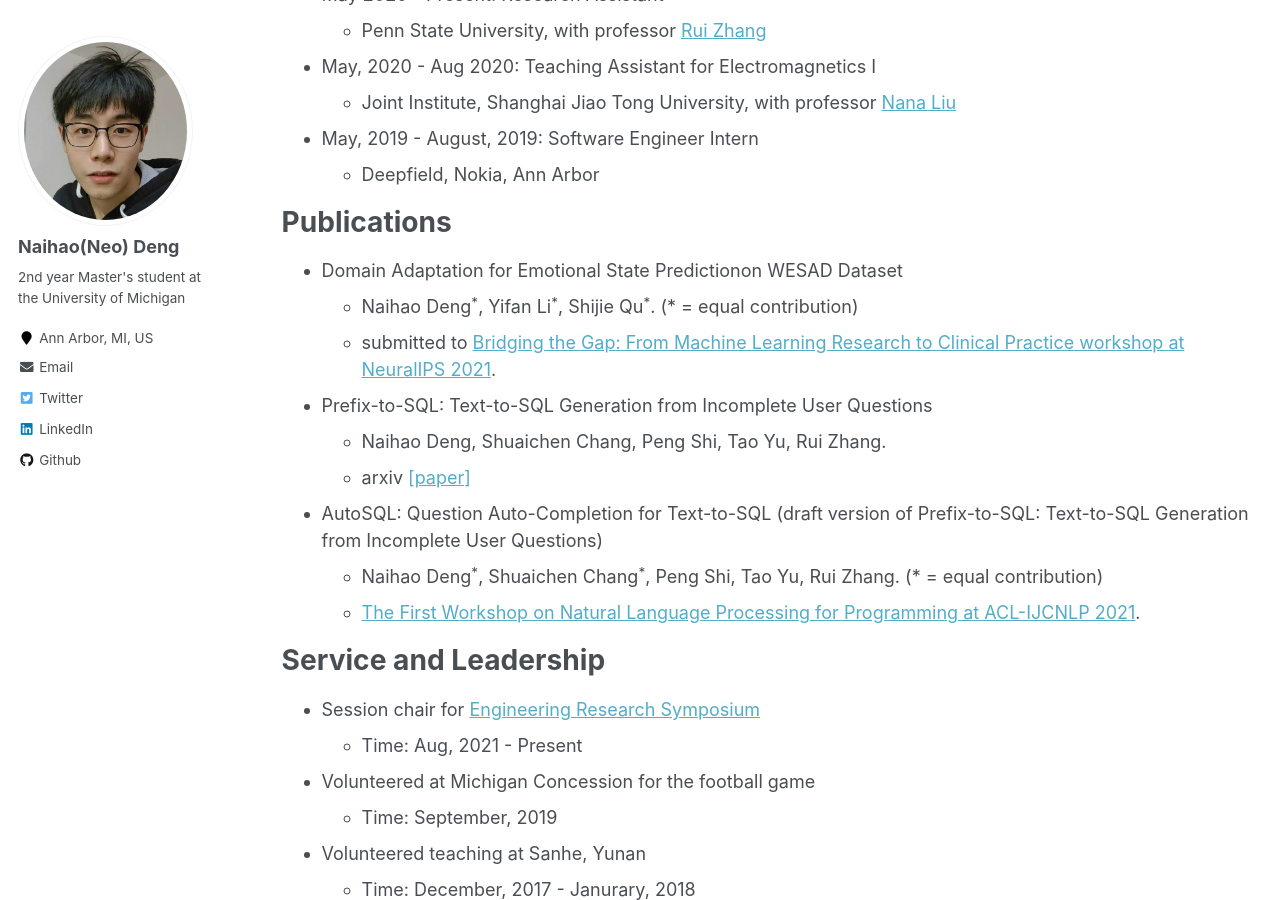
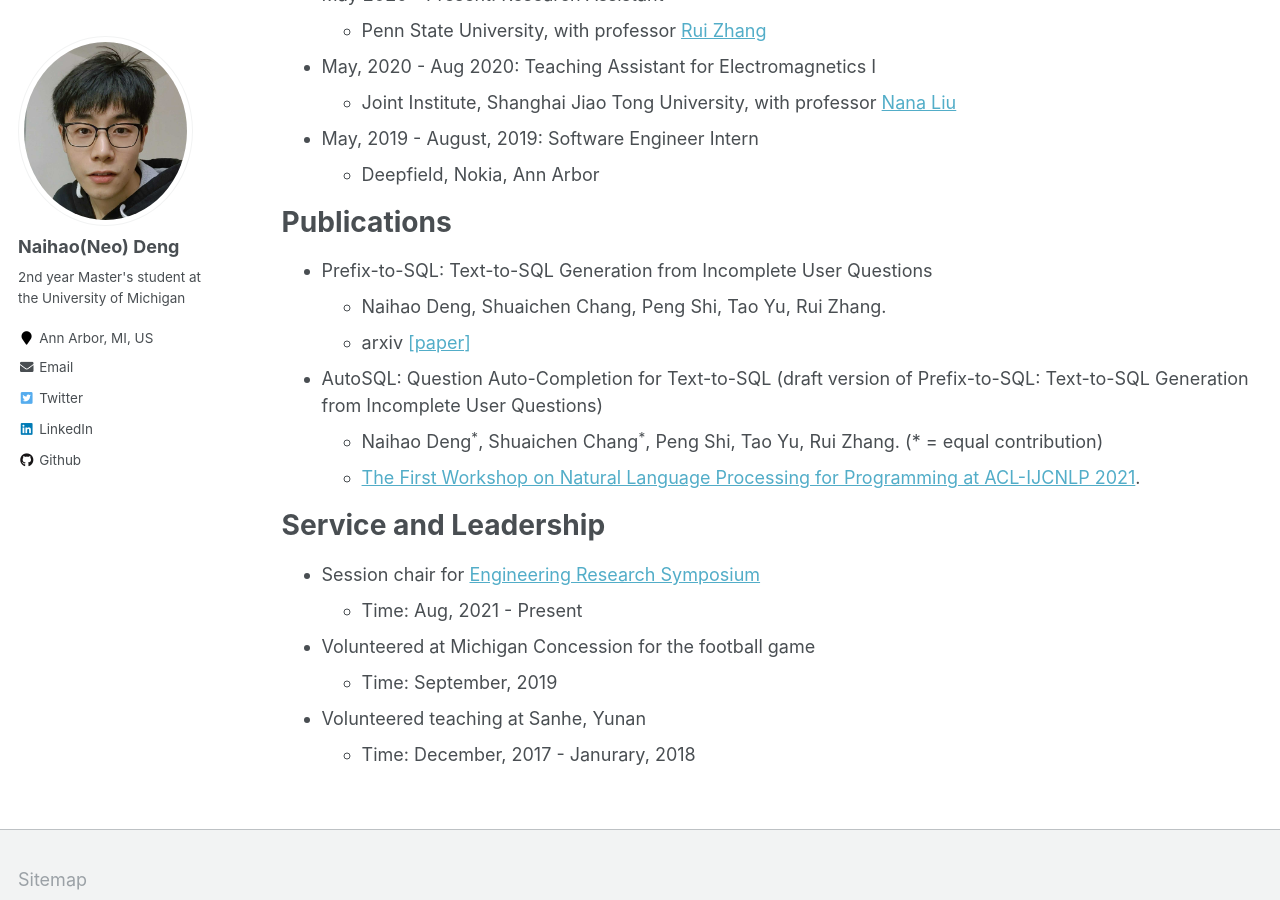
Before and after one commit to Shengyu-Feng/dnaihao.github.io, a Jekyll site: the page built from _pages/cv.md, in a window 1280 px wide and 900 px high, scrolled down 552 px. Built offline with Jekyll 4.4.1, drawn with Linux system fonts in a browser that asks for light colours.

Commit message:
Changes to the publication list

```diff
--- a/_pages/cv.md
+++ b/_pages/cv.md
@@ -47,10 +47,6 @@ Work Experience
 
 Publications
 ======
-* Domain Adaptation for Emotional State Predictionon WESAD Dataset
-  * Naihao Deng<sup>\*</sup>, Yifan Li<sup>\*</sup>, Shijie Qu<sup>\*</sup>. (\* = equal contribution)
-  * submitted to [Bridging the Gap: From Machine Learning Research to Clinical Practice workshop at NeuralIPS 2021](https://sites.google.com/g.harvard.edu/research2clinics/call-for-papers).
-
 * Prefix-to-SQL: Text-to-SQL Generation from Incomplete User Questions
   * Naihao Deng, Shuaichen Chang, Peng Shi, Tao Yu, Rui Zhang.
   * arxiv [[paper]](https://arxiv.org/abs/2109.13066)
```
Also changed, not shown: 1 other file.
